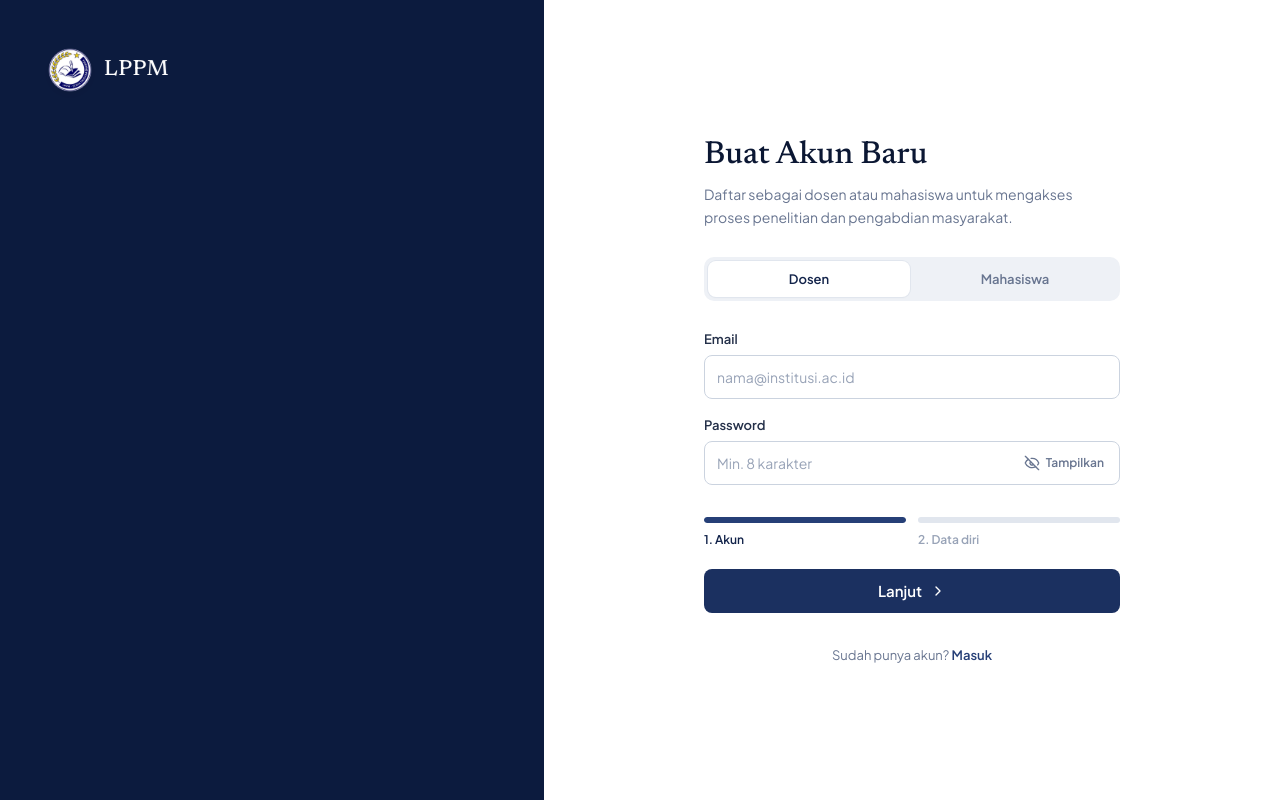
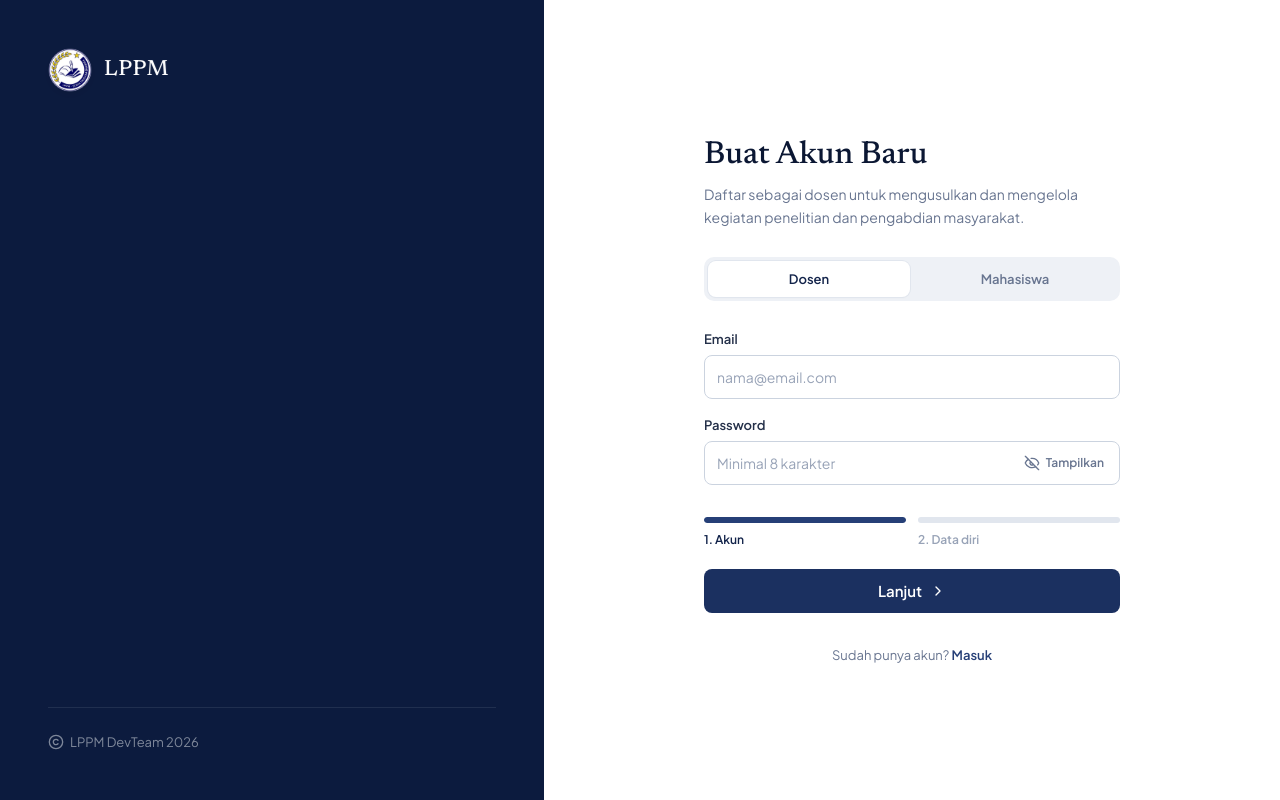
Before and after one commit to itsraziqsm/LPPM_TrigunaDharma, a React (Vite) app in the folder frontend/: page /register in a window 1280 px wide. Built offline with nearby package versions, Linux system fonts and the light colour scheme; no server answers.

Commit message:
Auth: footer kiri tanpa animasi, subjudul Daftar mengikuti peran, placeholder email & password
Co-Authored-By: Claude Opus 5.5 <noreply@anthropic.com>
Claude-Session: https://claude.ai/code/session_01Cm2vXEsX8fq7NEk7HoWVEK

```diff
--- a/frontend/src/index.css
+++ b/frontend/src/index.css
@@ -343,7 +343,7 @@
 }
 
 /* Panel kiri Login/Register: masuk cepat dari kanan sambil memudar (saat halaman dibuka & saat berpindah
-   Login ↔ Daftar — kedua halaman dipasang ulang, jadi animasi masuk ini juga menjadi animasi perpindahan). */
+   Login ↔ Daftar; garis & hak cipta di footer tidak dianimasikan — kedua halaman dipasang ulang, jadi animasi masuk ini juga menjadi animasi perpindahan). */
 @keyframes auth-kiri-masuk {
   from {
     opacity: 0;
@@ -359,9 +359,6 @@
 }
 .auth-kiri-masuk {
   animation: auth-kiri-masuk 0.45s cubic-bezier(0.22, 1, 0.36, 1) both;
-}
-.auth-kiri-masuk-lambat {
-  animation: auth-kiri-masuk 0.45s cubic-bezier(0.22, 1, 0.36, 1) 0.08s both;
 }
 
 @media (prefers-reduced-motion: reduce) {
--- a/frontend/src/pages/LoginPage.jsx
+++ b/frontend/src/pages/LoginPage.jsx
@@ -70,7 +70,7 @@ export default function LoginPage() {
           </p>
         </section>
 
-        <footer className="auth-kiri-masuk-lambat border-t border-white/10 pt-6">
+        <footer className="border-t border-white/10 pt-6">
           <p className="flex items-center gap-1.5 text-sm text-white/55">
             <Copyright className="size-4" aria-hidden="true" />
             <span>LPPM DevTeam 2026</span>
@@ -119,7 +119,7 @@ export default function LoginPage() {
                 value={form.email}
                 onChange={handleChange}
                 required
-                placeholder="nama@institusi.ac.id"
+                placeholder="nama@email.com"
                 autoComplete="email"
               />
             </div>
--- a/frontend/src/pages/RegisterPage.jsx
+++ b/frontend/src/pages/RegisterPage.jsx
@@ -148,7 +148,7 @@ export default function RegisterPage() {
           </p>
         </section>
 
-        <footer className="auth-kiri-masuk-lambat border-t border-white/10 pt-6">
+        <footer className="border-t border-white/10 pt-6">
           <p className="flex items-center gap-1.5 text-sm text-white/55">
             <Copyright className="size-4" aria-hidden="true" />
             <span>LPPM DevTeam 2026</span>
@@ -167,7 +167,9 @@ export default function RegisterPage() {
 
           <h2 id="register-page-title" className="font-serif text-[2rem] font-medium leading-tight text-navy-950">Buat Akun Baru</h2>
           <p className="mt-2 text-base leading-relaxed text-slate-500">
-            Daftar sebagai dosen atau mahasiswa untuk mengakses proses penelitian dan pengabdian masyarakat.
+            {role === 'dosen'
+              ? 'Daftar sebagai dosen untuk mengusulkan dan mengelola kegiatan penelitian dan pengabdian masyarakat.'
+              : 'Daftar sebagai mahasiswa untuk ikut serta dalam kegiatan penelitian dan pengabdian masyarakat.'}
           </p>
 
           {/* Pilihan peran: kotak putih bergeser halus ke tombol aktif (translate, bukan pindah kelas latar). */}
@@ -219,7 +221,7 @@ export default function RegisterPage() {
                 type="email"
                 value={form.email}
                 onChange={handleChange}
-                placeholder="nama@institusi.ac.id"
+                placeholder="nama@email.com"
                 required
                 error={galat('email')}
                 autoComplete="email"
@@ -235,7 +237,7 @@ export default function RegisterPage() {
                     value={form.password}
                     onChange={handleChange}
                     required
-                    placeholder="Min. 8 karakter"
+                    placeholder="Minimal 8 karakter"
                     autoComplete="new-password"
                     aria-label="Password"
                     aria-invalid={Boolean(galat('password')) || undefined}
```
Also changed, not shown: 1 other file (tests, documents, lock files or other folders).
